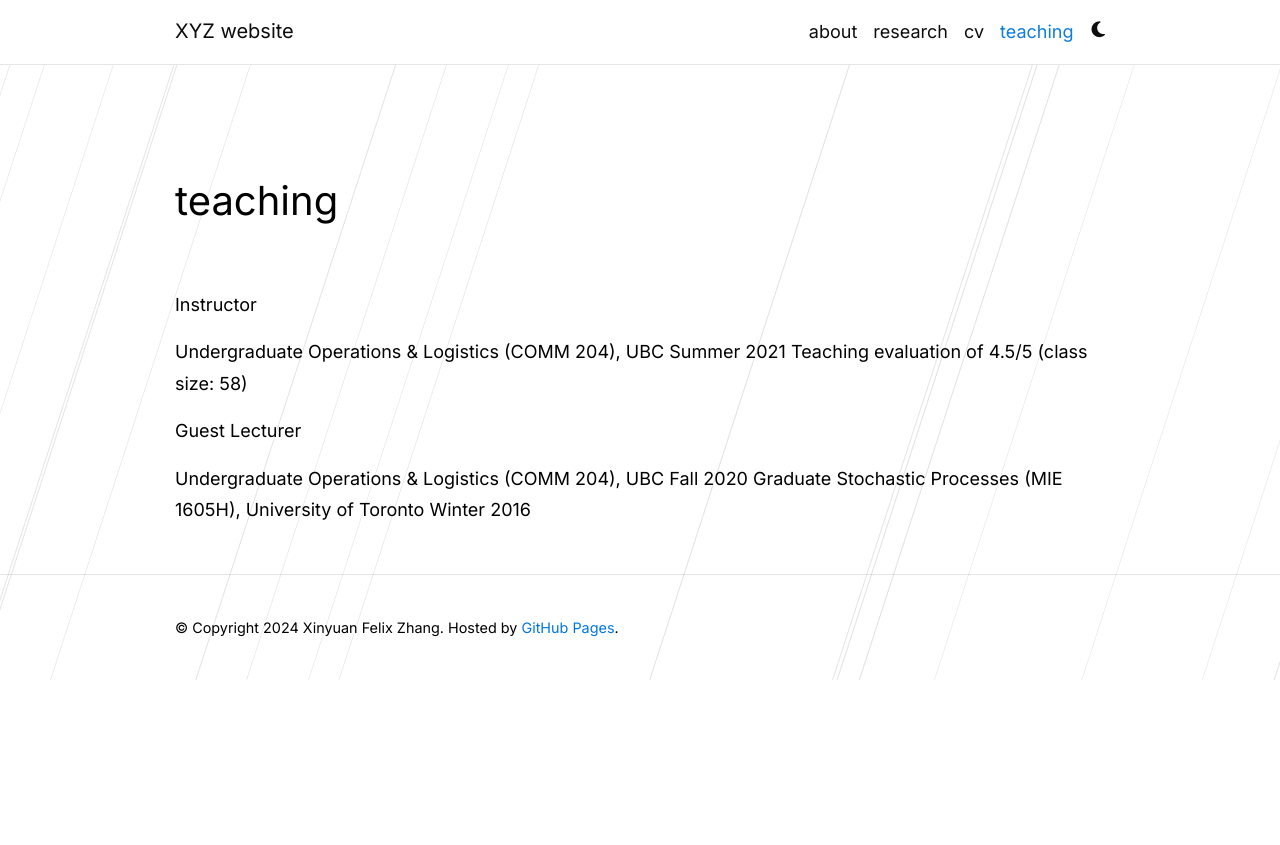
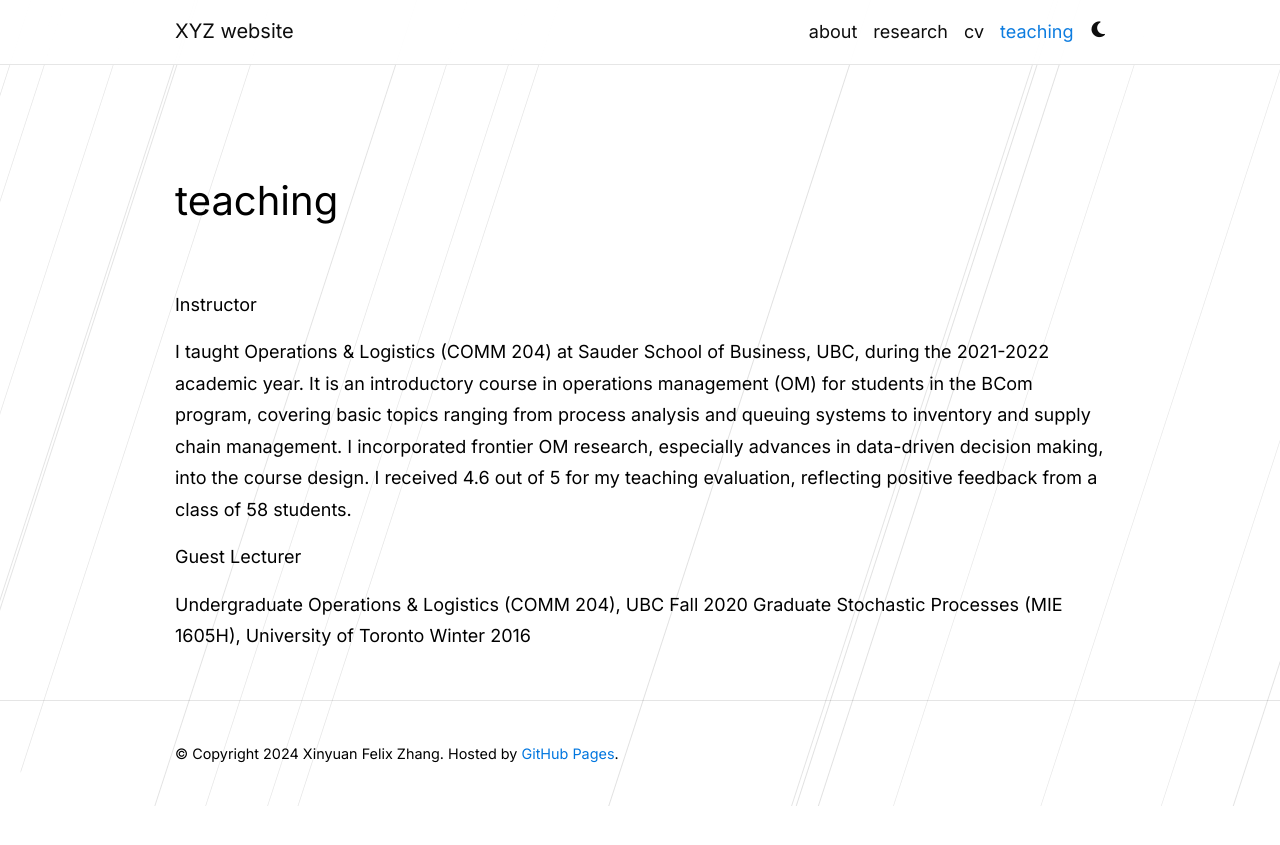
Before and after one commit to xyz2023ca/xyz2023ca.github.io, a Jekyll site: the page built from _pages/teaching.md, in a window 1280 px wide. Shown: the top 845 px of the page. Built offline with Jekyll 4.4.1, drawn with Linux system fonts in a browser that asks for light colours; comment, search, counter and statistics services are not loaded; a style sheet for code colours, icons or effects is not loaded.

Commit message:
Update teaching.md

```diff
--- a/_pages/teaching.md
+++ b/_pages/teaching.md
@@ -9,8 +9,10 @@ nav_order: 5
 
 **Instructor**
 
-Undergraduate Operations & Logistics (COMM 204), UBC Summer 2021
-Teaching evaluation of 4.5/5 (class size: 58)
+I taught Operations & Logistics (COMM 204) at Sauder School of Business, UBC, during the 2021-2022 academic year. It is an introductory course in operations management (OM) for students in the BCom program, covering basic topics ranging from process analysis and queuing systems to inventory and supply chain management. I incorporated frontier OM research, especially advances in data-driven decision making, into the course design.
+I received 4.6 out of 5 for my teaching evaluation, reflecting positive feedback from a class of 58 students.
+
+
 
 
 **Guest Lecturer**
```
